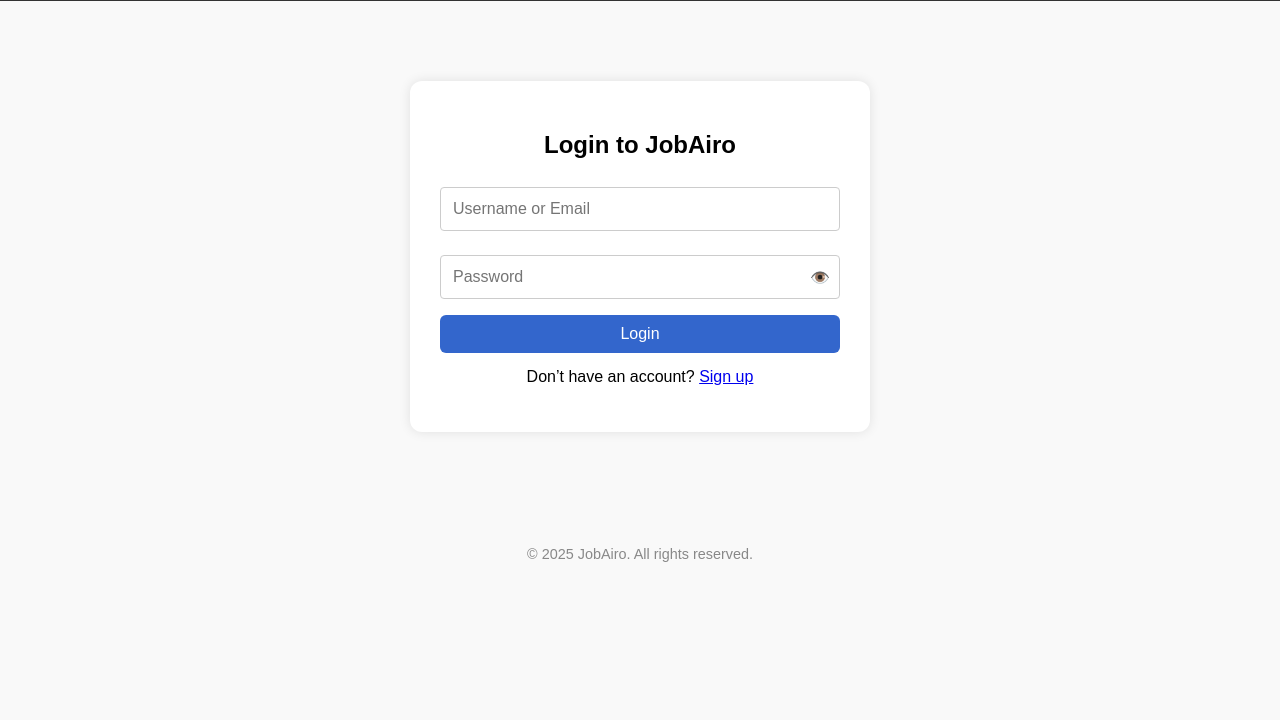
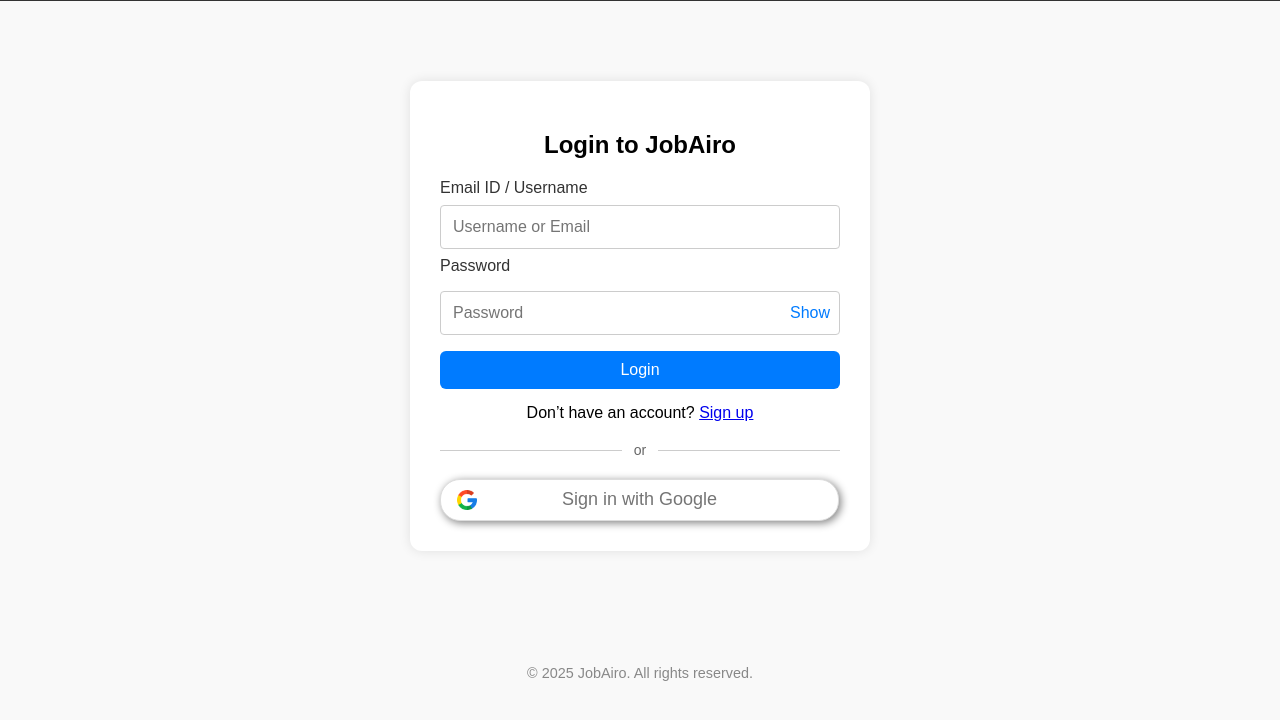
Before and after one commit to viveksingh1508/fastapiscrapeproject, a Python web app: template app/templates/login.html in a window 1280 px wide. Shown: the part 40-760 px from the top of the page. Run offline with Jinja, Linux system fonts and the light colour scheme; the template is opened without the code that fills it, so the values that code supplies are empty.

Commit message:
updated the login page

```diff
--- a/app/static/css/login.css
+++ b/app/static/css/login.css
@@ -11,6 +11,15 @@
 .login-form {
   display: flex;
   flex-direction: column;
+  align-items: stretch; /* Ensures full width */
+  text-align: left; /* <-- ADD THIS */
+}
+
+.login-form label {
+  font-weight: 500;
+  color: #333;
+  margin-bottom: 4px;
+  margin-top: 12px;
 }
 
 .login-form input {
@@ -22,7 +31,7 @@
 .login-form button {
   padding: 10px;
   font-size: 16px;
-    background-color: #3366cc;
+  background-color: #007bff;
   color: white;
   border: none;
   border-radius: 6px;
@@ -30,7 +39,7 @@
 }
 
 .login-form button:hover {
-    background-color: #254d99;
+  background-color: #007bff;
 }
 
 .error {
@@ -49,6 +58,7 @@
   transform: translateY(-50%);
   cursor: pointer;
   user-select: none;
+  color: #007bff;
 }
 
 .password-input-container {
@@ -68,3 +78,52 @@
   box-sizing: border-box;
   font-size: 16px;
 }
+
+.btn-google {
+  position: relative; /* Needed for absolute centering */
+  width: 365px;
+  height: 40px;
+  display: flex;
+  align-items: center;
+  padding: 0 16px;
+  background: white;
+  color: #757575;
+  border: 1px solid #ddd;
+  border-radius: 20px;
+  box-shadow: 2px 2px 8px gray;
+  text-decoration: none;
+}
+
+.btn-google img {
+  height: 20px;
+  margin-right: 8px;
+  z-index: 1;
+}
+
+.btn-google-text {
+  position: absolute;
+  left: 50%;
+  transform: translateX(-50%);
+  font-size: 18px;
+  pointer-events: none; /* allows clicks to pass through */
+}
+
+.divider {
+  display: flex;
+  align-items: center;
+  text-align: center;
+  margin: 20px 0;
+}
+
+.divider hr {
+  flex: 1;
+  border: none;
+  border-top: 1px solid #ccc;
+}
+
+.divider span {
+  margin: 0 12px;
+  color: #666;
+  font-size: 14px;
+  white-space: nowrap;
+}
--- a/app/static/js/togglePassword.js
+++ b/app/static/js/togglePassword.js
@@ -1,4 +1,7 @@
-function togglePassword(fieldId) {
+function togglePassword(fieldId, toggleElement) {
   const passwordField = document.getElementById(fieldId);
-  passwordField.type = passwordField.type === "password" ? "text" : "password";
+  const isHidden = passwordField.type === "password";
+
+  passwordField.type = isHidden ? "text" : "password";
+  toggleElement.textContent = isHidden ? "Hide" : "Show";
 }
--- a/app/templates/login.html
+++ b/app/templates/login.html
@@ -7,6 +7,8 @@
   <p class="error">{{ error }}</p>
   {% endif %}
   <form action="/auth/login" method="post" class="login-form">
+    <div class="form-group">
+      <label for="username">Email ID / Username</label>
       <input
         type="text"
         name="username"
@@ -15,6 +17,9 @@
         placeholder="Username or Email"
         required
       />
+    </div>
+    <div class="form-group">
+      <label for="password">Password</label>
       <div class="password-input-container">
         <input
           type="password"
@@ -23,9 +28,13 @@
           placeholder="Password"
           required
         />
-      <span class="toggle-password" onclick="togglePassword('password')"
-        >👁️</span
+        <span
+          class="toggle-password"
+          onclick="togglePassword('password', this)"
         >
+          Show
+        </span>
+      </div>
     </div>
 
     <button type="submit">Login</button>
@@ -33,6 +42,19 @@
   <p class="signup-text">
     Don’t have an account? <a href="/user/register">Sign up</a>
   </p>
+
+  <div class="divider">
+    <hr />
+    <span>or</span>
+    <hr />
+  </div>
+
+  <div class="oauth-providers">
+    <a href="/auth/google" class="btn-google">
+      <img src="/static/images/google.png" alt="Google" />
+      <span class="btn-google-text">Sign in with Google</span>
+    </a>
+  </div>
 </div>
 <script src="/static/js/togglePassword.js"></script>
 {% endblock %}
```
Also changed, not shown: app/static/images/google.png (added). Lines whose indentation alone changed are shown as unchanged.
